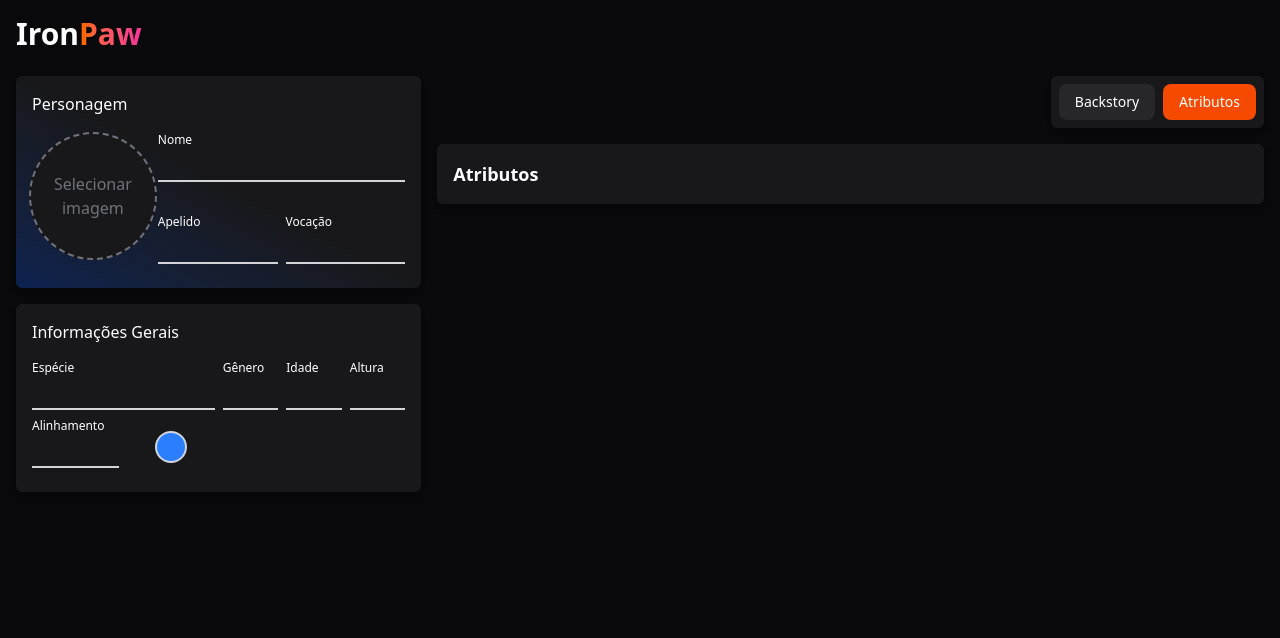
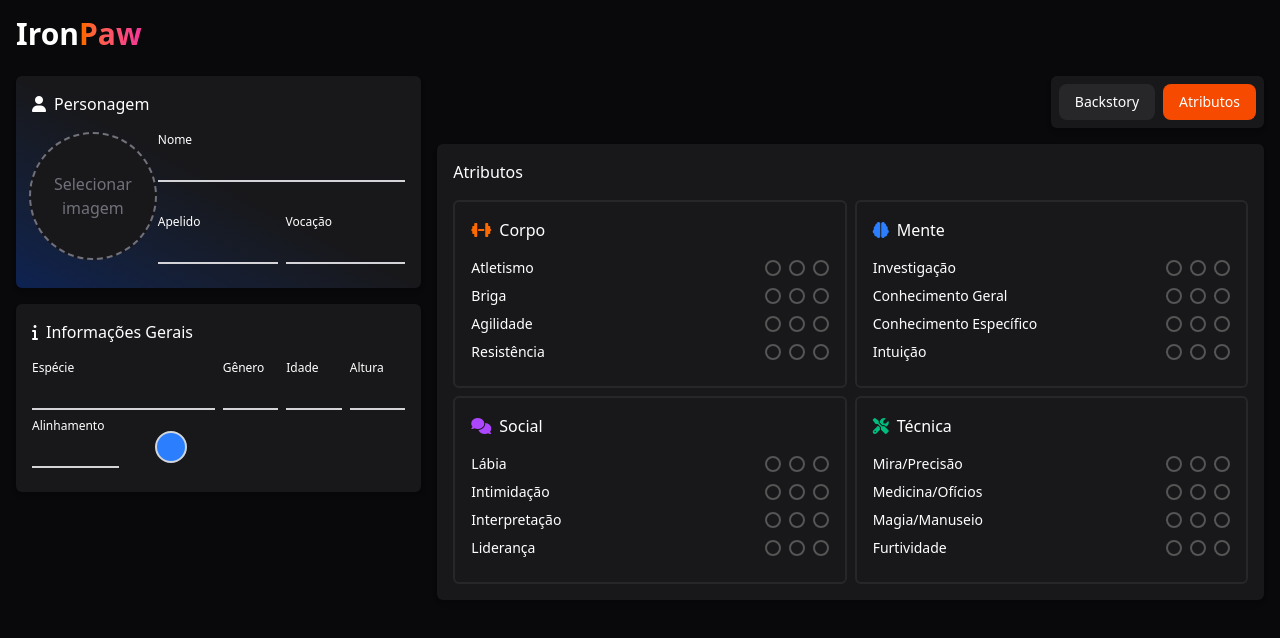
Before and after one commit to EstevamDeFreitas/IronPawRPG, an Angular app: page / in a window 1280 px wide. Both pictures are taken after a click on the button "Atributos". Shown: the top 638 px of the page. Built offline with nearby package versions, Linux system fonts and the light colour scheme.

Commit message:
Adicionado atributos pericias e backstory

```diff
--- a/src/app/dumb-components/input/input.component.ts
+++ b/src/app/dumb-components/input/input.component.ts
@@ -6,7 +6,7 @@ import { CommonModule } from '@angular/common';
   selector: 'app-input',
   imports: [CommonModule, FormsModule],
   template: `<div class="flex flex-col">
-    <label for="name" class="block text-xs font-medium">{{ label() }}</label>
+    <label class="block text-xs font-medium">{{ label() }}</label>
     <input [type]="type()" [(ngModel)]="value" [placeholder]="placeholder()" class="w-full border-0 border-b-2 border-zinc-300 focus:border-orange-500 focus:ring-0 rounded-none p-1.5 text-sm mb-2 bg-transparent" />
   </div>`,
   styleUrl: './input.component.css'
--- /dev/null
+++ b/src/app/dumb-components/text-area/text-area.component.css
@@ -0,0 +1,3 @@
+:host {
+  display: block;
+}
--- a/src/app/models/character.model.ts
+++ b/src/app/models/character.model.ts
@@ -75,6 +75,7 @@ export const PERICIAS_LIST = [
   "Lábia",
   "Intimidação",
   "Interpretação",
+  "Liderança",
   "Mira/Precisão",
   "Medicina/Ofícios",
   "Magia/Manuseio",
@@ -93,10 +94,11 @@ export const PERICIA_ATRIBUTO_MAP: Record<PericiaNome, Atributo> = {
   "Investigação": "Mente",
   "Conhecimento Geral": "Mente",
   "Conhecimento Específico": "Mente",
-  "Intuição": "Social",
+  "Intuição": "Mente",
   "Lábia": "Social",
   "Intimidação": "Social",
   "Interpretação": "Social",
+  "Liderança": "Social",
   "Mira/Precisão": "Técnica",
   "Medicina/Ofícios": "Técnica",
   "Magia/Manuseio": "Técnica",
--- a/src/app/smart-components/character-sheet/character-sheet.component.html
+++ b/src/app/smart-components/character-sheet/character-sheet.component.html
@@ -1,7 +1,7 @@
 <div class="grid grid-cols-6 gap-4">
   <div class="col-span-2">
     <div class=" p-4 rounded-md shadow-md" [ngClass]="getBackgroundColor()">
-      <h2 class="text-md mb-2">Personagem</h2>
+      <h2 class="text-md mb-2 flex items-center gap-2"><i class="fa-solid fa-user"></i><span>Personagem</span></h2>
       <div class="mb-4"></div>
       <div class="grid grid-cols-3 gap-1">
         <div class="flex flex-col items-center shrink-0 col-span-1">
@@ -28,7 +28,7 @@
     </div>
     <div class="mb-4"></div>
     <div class="col-span-2 p-4 bg-zinc-900 rounded-md shadow-md">
-      <h2 class="text-md mb-2">Informações Gerais</h2>
+      <h2 class="text-md mb-2 flex items-center gap-2"><i class="fa-solid fa-info"></i><span>Informações Gerais</span></h2>
       <div class="mb-4"></div>
       <div class="grid grid-cols-6 gap-2">
         <app-input class="col-span-3" [label]="'Espécie'" [(value)]="character.especie"></app-input>
@@ -53,16 +53,125 @@
     <div class="p-4 bg-zinc-900 rounded-md shadow-md">
       @if (currentTab === 'backstory') {
         <div>
-          <h3 class="text-lg font-semibold mb-4">Backstory</h3>
-          <app-input [label]="'Personalidade'" [(value)]="character.personalidade"></app-input>
-          <app-input [label]="'História'" [(value)]="character.historia"></app-input>
-          <app-input [label]="'Vínculos'" [(value)]="character.vinculos"></app-input>
-          <app-input [label]="'Observações'" [(value)]="character.observacoes"></app-input>
+          <h2 class="text-md">Backstory</h2>
+          <div class="mb-4"></div>
+          <div class="grid grid-cols-1 gap-2">
+            <app-text-area [label]="'Personalidade'" [(value)]="character.personalidade"></app-text-area>
+            <app-text-area [label]="'História'" [(value)]="character.historia"></app-text-area>
+            <app-text-area [label]="'Vínculos'" [(value)]="character.vinculos"></app-text-area>
+            <app-text-area [label]="'Observações'" [(value)]="character.observacoes"></app-text-area>
+          </div>
         </div>
       } @else if (currentTab === 'attributes') {
         <div>
-          <h3 class="text-lg font-semibold">Atributos</h3>
-
+          <h2 class="text-md">Atributos</h2>
+          <div class="mb-4"></div>
+          <div class="grid grid-cols-2 gap-2">
+            <div class="rounded-md p-2 border-2 border-zinc-800">
+              <div class=" p-2">
+                <div class="text-md"><h2 class="flex items-center gap-2"><i class="fa-solid fa-dumbbell text-orange-500"></i>Corpo</h2></div>
+              </div>
+              <div class=" p-2 ">
+                @for (pericia of getPericiasByAtributo('Corpo'); track pericia) {
+                  <div class="flex justify-between items-center mb-2">
+                    <span class="text-sm">{{pericia}}</span>
+                    <div class="flex gap-2">
+                      <input type="checkbox"
+                            [checked]="character.pericias[pericia]?.[1]"
+                            (change)="togglePericiaLevel(pericia, 1, $event)"
+                            class="circle-checkbox level-1">
+                      <input type="checkbox"
+                            [checked]="character.pericias[pericia]?.[2]"
+                            (change)="togglePericiaLevel(pericia, 2, $event)"
+                            class="circle-checkbox level-2">
+                      <input type="checkbox"
+                            [checked]="character.pericias[pericia]?.[3]"
+                            (change)="togglePericiaLevel(pericia, 3, $event)"
+                            class="circle-checkbox level-3">
+                    </div>
+                  </div>
+                }
+              </div>
+            </div>
+            <div class="rounded-md p-2 border-2 border-zinc-800">
+              <div class="p-2">
+                <div class="text-md"><h2 class="flex items-center gap-2"><i class="fa-solid fa-brain text-blue-500"></i>Mente</h2></div>
+              </div>
+              <div class="p-2">
+                @for (pericia of getPericiasByAtributo('Mente'); track pericia) {
+                  <div class="flex justify-between items-center mb-2">
+                    <span class="text-sm">{{pericia}}</span>
+                    <div class="flex gap-2">
+                      <input type="checkbox"
+                            [checked]="character.pericias[pericia]?.[1]"
+                            (change)="togglePericiaLevel(pericia, 1, $event)"
+                            class="circle-checkbox level-1">
+                      <input type="checkbox"
+                            [checked]="character.pericias[pericia]?.[2]"
+                            (change)="togglePericiaLevel(pericia, 2, $event)"
+                            class="circle-checkbox level-2">
+                      <input type="checkbox"
+                            [checked]="character.pericias[pericia]?.[3]"
+                            (change)="togglePericiaLevel(pericia, 3, $event)"
+                            class="circle-checkbox level-3">
+                    </div>
+                  </div>
+                }
+              </div>
+            </div>
+            <div class="rounded-md p-2 border-2 border-zinc-800">
+              <div class="p-2">
+                <div class="text-md"><h2 class="flex items-center gap-2"><i class="fa-solid fa-comments text-purple-500"></i>Social</h2></div>
+              </div>
+              <div class="p-2">
+                @for (pericia of getPericiasByAtributo('Social'); track pericia) {
+                  <div class="flex justify-between items-center mb-2">
+                    <span class="text-sm">{{pericia}}</span>
+                    <div class="flex gap-2">
+                      <input type="checkbox"
+                            [checked]="character.pericias[pericia]?.[1]"
+                            (change)="togglePericiaLevel(pericia, 1, $event)"
+                            class="circle-checkbox level-1">
+                      <input type="checkbox"
+                            [checked]="character.pericias[pericia]?.[2]"
+                            (change)="togglePericiaLevel(pericia, 2, $event)"
+                            class="circle-checkbox level-2">
+                      <input type="checkbox"
+                            [checked]="character.pericias[pericia]?.[3]"
+                            (change)="togglePericiaLevel(pericia, 3, $event)"
+                            class="circle-checkbox level-3">
+                    </div>
+                  </div>
+                }
+              </div>
+            </div>
+            <div class="rounded-md p-2 border-2 border-zinc-800">
+              <div class="p-2">
+                <div class="text-md"><h2 class="flex items-center gap-2"><i class="fa-solid fa-screwdriver-wrench text-emerald-500"></i>Técnica</h2></div>
+              </div>
+              <div class="p-2">
+                @for (pericia of getPericiasByAtributo('Técnica'); track pericia) {
+                  <div class="flex justify-between items-center mb-2">
+                    <span class="text-sm">{{pericia}}</span>
+                    <div class="flex gap-2">
+                      <input type="checkbox"
+                            [checked]="character.pericias[pericia]?.[1]"
+                            (change)="togglePericiaLevel(pericia, 1, $event)"
+                            class="circle-checkbox level-1">
+                      <input type="checkbox"
+                            [checked]="character.pericias[pericia]?.[2]"
+                            (change)="togglePericiaLevel(pericia, 2, $event)"
+                            class="circle-checkbox level-2">
+                      <input type="checkbox"
+                            [checked]="character.pericias[pericia]?.[3]"
+                            (change)="togglePericiaLevel(pericia, 3, $event)"
+                            class="circle-checkbox level-3">
+                    </div>
+                  </div>
+                }
+              </div>
+            </div>
+          </div>
         </div>
       }
 
--- a/src/app/smart-components/character-sheet/character-sheet.component.ts
+++ b/src/app/smart-components/character-sheet/character-sheet.component.ts
@@ -1,13 +1,16 @@
 import { ChangeDetectionStrategy, ChangeDetectorRef, Component, ElementRef, ViewChild } from '@angular/core';
-import { Character } from '../../models/character.model';
+import { Atributo, Character, PERICIA_ATRIBUTO_MAP, PericiaNome, Pericias, PERICIAS_LIST } from '../../models/character.model';
 import { InputComponent } from "../../dumb-components/input/input.component";
 import { NgClass } from '@angular/common';
 import { ButtonComponent } from '../../dumb-components/button/button.component';
 import { PaletteSelectorComponent } from "../../dumb-components/palette-selector/palette-selector.component";
+import { TextAreaComponent } from "../../dumb-components/text-area/text-area.component";
+import { FormsModule } from '@angular/forms';
+import { CommonModule } from '@angular/common';
 
 @Component({
   selector: 'app-character-sheet',
-  imports: [InputComponent, ButtonComponent, NgClass, PaletteSelectorComponent],
+  imports: [InputComponent, ButtonComponent, NgClass, PaletteSelectorComponent, TextAreaComponent, FormsModule, CommonModule],
   templateUrl: './character-sheet.component.html',
   styleUrl: './character-sheet.component.css',
 })
@@ -46,6 +49,17 @@ export class CharacterSheetComponent {
       habilidades: [],
       inventario: []
     };
+
+    const pericias: Pericias = {};
+    PERICIAS_LIST.forEach(pericia => {
+      pericias[pericia] = {
+        1: false,
+        2: false,
+        3: false
+      };
+    });
+
+    this.character.pericias = pericias;
   }
 
   onPreviewClick() {
@@ -75,4 +89,29 @@ export class CharacterSheetComponent {
     return `bg-gradient-to-bl from-zinc-900 via-zinc-900 to-${cor}-600/30`;
   }
 
+  getPericiasByAtributo(atributo: Atributo): PericiaNome[] {
+    return PERICIAS_LIST.filter(pericia => PERICIA_ATRIBUTO_MAP[pericia] === atributo);
+  }
+
+  togglePericiaLevel(pericia: PericiaNome, level: 1 | 2 | 3, event: Event): void {
+    const checkbox = event.target as HTMLInputElement;
+    const isChecked = checkbox.checked;
+
+    if (!this.character.pericias[pericia]) {
+      this.character.pericias[pericia] = { 1: false, 2: false, 3: false };
+    }
+
+    if (isChecked) {
+      for (let i = 1; i <= level; i++) {
+        this.character.pericias[pericia][i as 1|2|3] = true;
+      }
+    } else {
+      for (let i = level; i <= 3; i++) {
+        this.character.pericias[pericia][i as 1|2|3] = false;
+      }
+    }
+
+    this.cdr.detectChanges();
+  }
+
 }
--- a/src/index.html
+++ b/src/index.html
@@ -6,6 +6,7 @@
   <base href="/">
   <meta name="viewport" content="width=device-width, initial-scale=1">
   <link rel="icon" type="image/x-icon" href="favicon.ico">
+  <script src="https://kit.fontawesome.com/27c3448b16.js" crossorigin="anonymous"></script>
 </head>
 <body>
   <app-root></app-root>
--- a/src/styles.css
+++ b/src/styles.css
@@ -4,8 +4,50 @@
 input:focus {
   outline: none !important;
   box-shadow: none !important;
-  border-top: 0 !important;
-  border-left: 0 !important;
-  border-right: 0 !important;
-  border-radius: 0 !important;
 }
+textarea:focus {
+      outline: none !important;
+      box-shadow: none !important;
+    }
+
+
+.circle-checkbox {
+  -webkit-appearance: none;
+  appearance: none;
+  width: 1rem;
+  height: 1rem;
+  border: 2px solid #555;
+  border-radius: 50%;
+  outline: none;
+  cursor: pointer;
+  background: transparent;
+  position: relative;
+  margin: 0;
+  padding: 0;
+}
+
+.circle-checkbox:focus {
+  border-radius: 50%;
+}
+
+.circle-checkbox:checked {
+  background-color: currentColor;
+  border-color: currentColor;
+}
+
+.circle-checkbox:checked::after {
+  content: "";
+  position: absolute;
+  top: 50%;
+  left: 50%;
+  width: 0.35rem;
+  height: 0.35rem;
+  border-radius: 50%;
+  background-color: #111;
+  transform: translate(-50%, -50%);
+}
+
+/* Cores específicas por nível */
+.circle-checkbox.level-1 { color: #eab308; } /* yellow-500 */
+.circle-checkbox.level-2 { color: #f97316; } /* orange-500 */
+.circle-checkbox.level-3 { color: #ec4899; } /* pink-500 */
```
Also changed, not shown: src/app/dumb-components/text-area/text-area.component.ts (added, +20 -0 lines).
